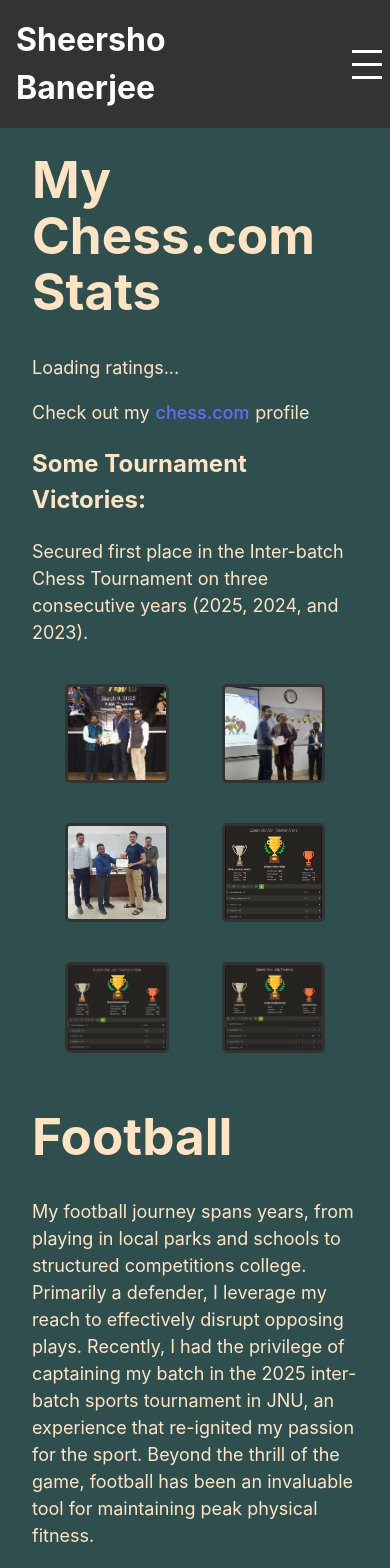
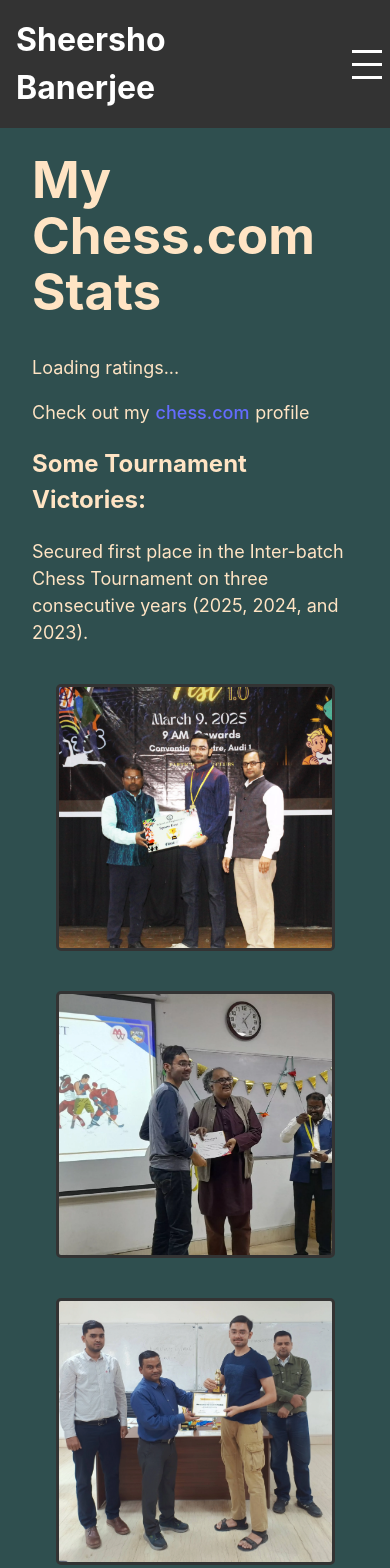
Before and after one commit to sheershob/Portfolio-Website, a React (Vite) app: page /Hobbies in a window 390 px wide. Shown: the top 1568 px of the page. Built offline with nearby package versions, Linux system fonts and the light colour scheme; no server answers.

Commit message:
Mobile responsiveness update

```diff
--- a/src/Hobbies.css
+++ b/src/Hobbies.css
@@ -72,3 +72,19 @@
   a{
     margin: 0;
   }
+
+  @media (max-width: 830px){
+    .gallery{
+      img{
+        width: 40vw;
+      }
+    }
+  }
+
+  @media (max-width: 770px){
+    .gallery{
+      img{
+        width: 70vw;
+      }
+    }
+  }
--- /dev/null
+++ b/src/Home.css
@@ -0,0 +1,8 @@
+img{
+    width: 22vw;
+}
+@media (max-width: 600px) {
+    img{
+        width: 40vw;
+    }
+}
--- a/src/Home.jsx
+++ b/src/Home.jsx
@@ -1,4 +1,5 @@
 import React from 'react'
+import './Home.css'
 import pic from './assets/me.webp'
 
 const Home = () => {
@@ -8,7 +9,7 @@ const Home = () => {
   );
   return (
     <div>
-      <img src={pic} alt="profile photo" style={{width:"22vw"}} />
+      <img src={pic} alt="profile photo" />
       <h1>About me</h1>
       <p>
 I was born in New Delhi in 2001 and spent a part of my early childhood in the UAE, where I lived for six years before returning to India.
```
